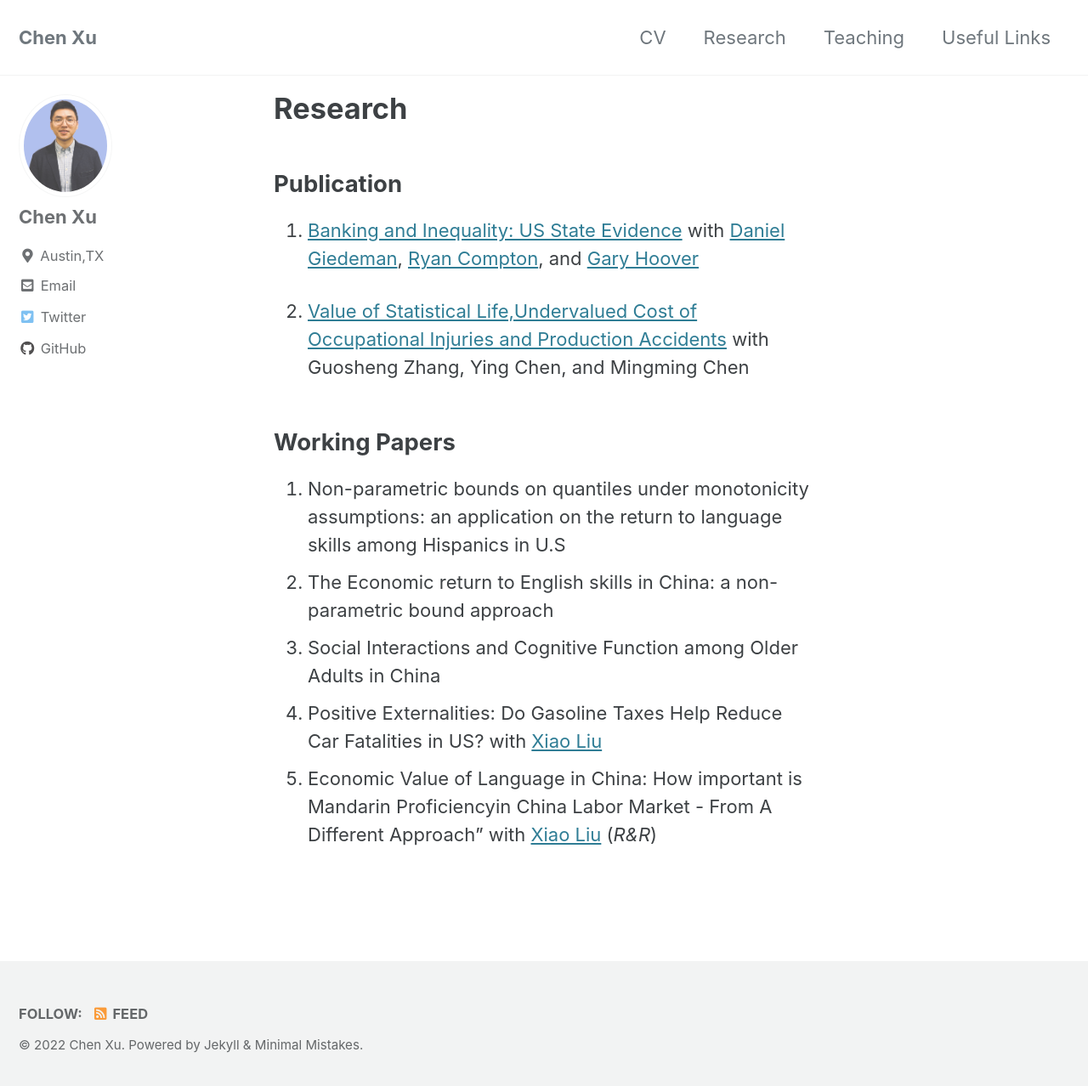
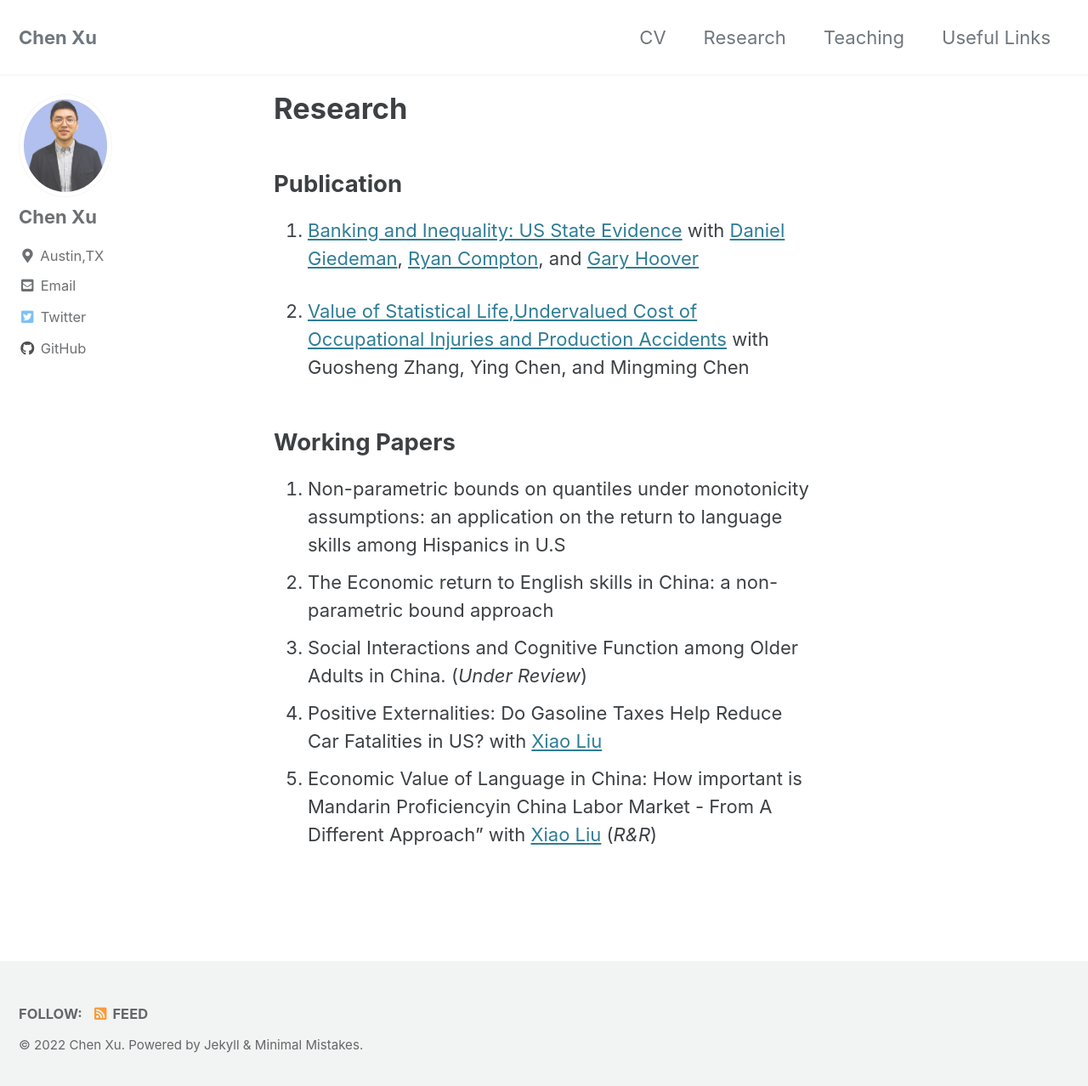
Before and after one commit to chenxuecon/chenxuecon.github.io, a Jekyll site: the page built from _pages/Research.md, in a window 1280 px wide and 1286 px high. Shown: the top 1278 px of the window at 85% size. Built offline with Jekyll 4.4.1, drawn with Linux system fonts in a browser that asks for light colours; cached includes are drawn as plain includes.

Commit message:
Update Research.md

```diff
--- a/_pages/Research.md
+++ b/_pages/Research.md
@@ -15,6 +15,6 @@ fontsize: 4pt
 ## Working Papers
 1. Non-parametric bounds on quantiles under monotonicity assumptions: an application on the return to language skills among Hispanics in U.S
 2. The Economic return to English skills in China: a non-parametric bound approach
-3. Social Interactions and Cognitive Function among Older Adults in China
+3. Social Interactions and Cognitive Function among Older Adults in China. (*Under Review*)
 4. Positive Externalities: Do Gasoline Taxes Help Reduce Car Fatalities in US? with [Xiao Liu](https://econxiaoliu.weebly.com/)
 5. Economic Value of Language in China: How important is Mandarin Proficiencyin China Labor Market - From A Different Approach” with [Xiao Liu](https://econxiaoliu.weebly.com/) (*R&R*)
```
